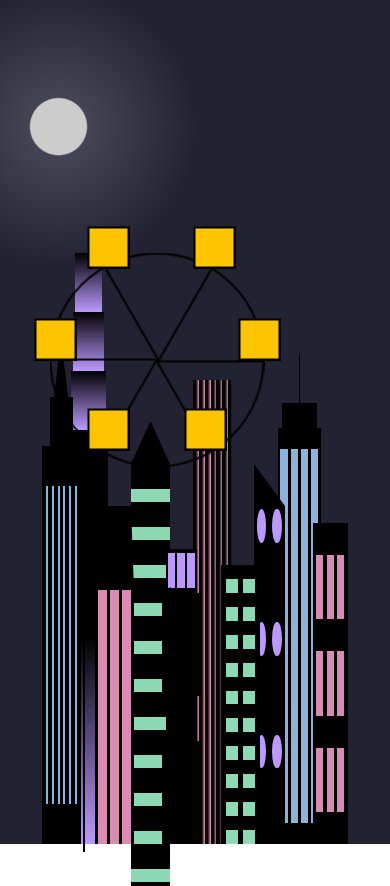
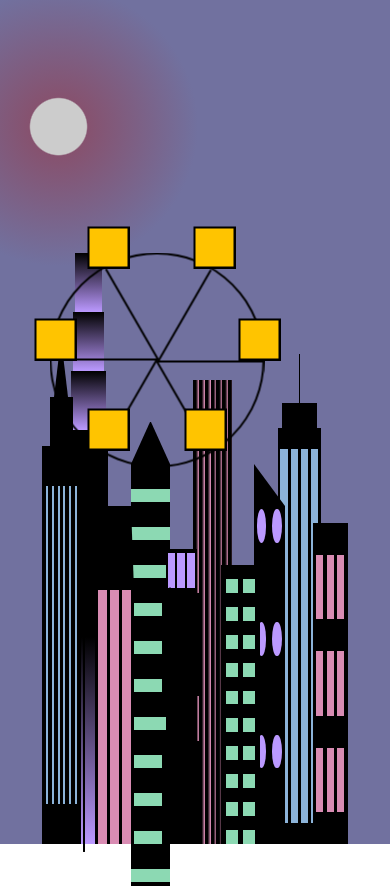
Before and after one commit to Wicked-Wild-Explorer/Rhythm-Reverie, a plain HTML site: page index.html in a window 390 px wide. Drawn offline with Linux system fonts and the light colour scheme.

Commit message:
Update styles.css

```diff
--- a/styles.css
+++ b/styles.css
@@ -433,13 +433,13 @@
           --building-color3: #000;
           --building-color4: #000;
         }
-        .sky {
+   .sky {
           background: radial-gradient(
               closest-corner circle at 15% 15%,
               #ccc,
               #ccc 20%,
-              #445 21%,
-              #223 100%
+              rgb(134, 82, 111) 21%,
+              rgb(113, 113, 159) 100%
             );
         }
       }
```
